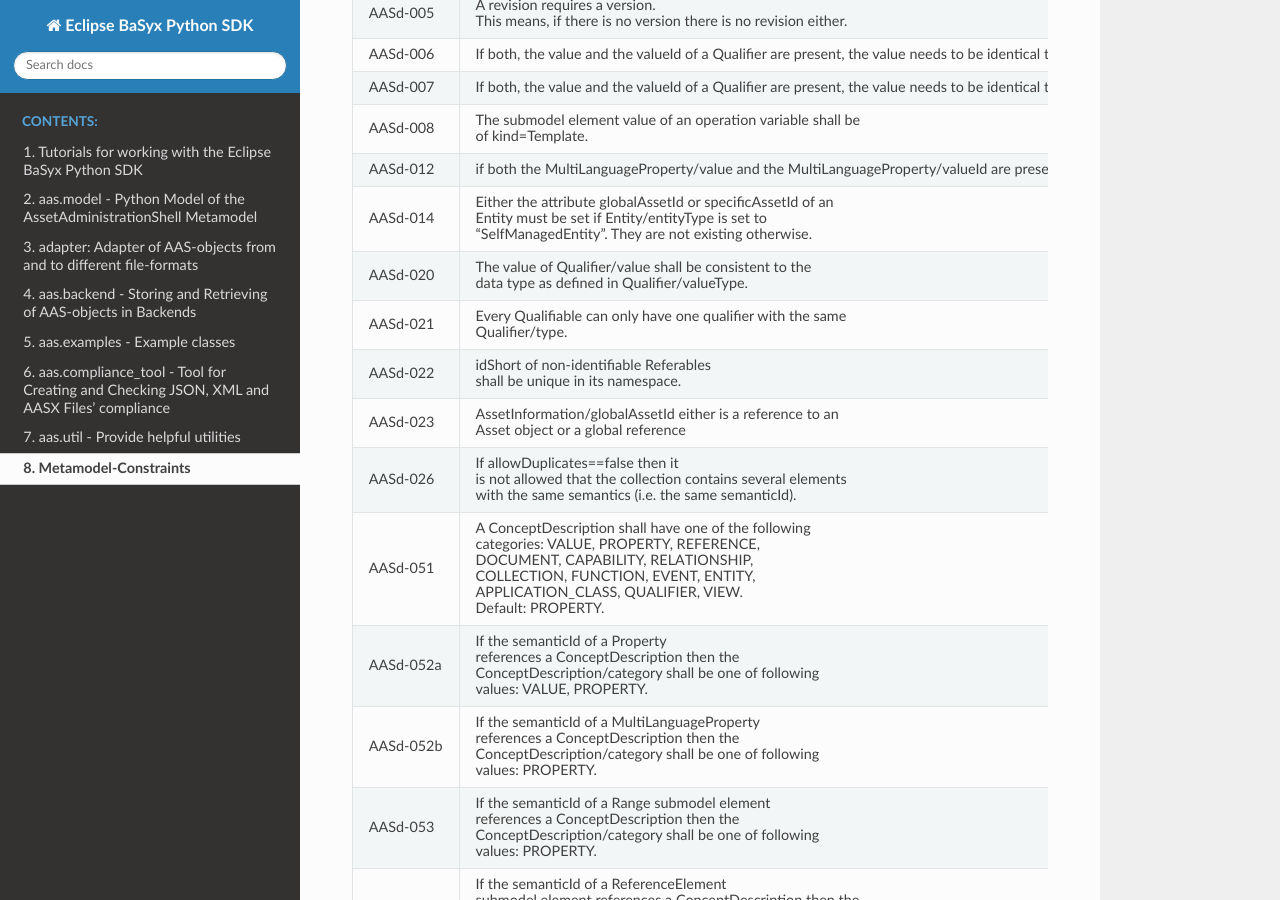
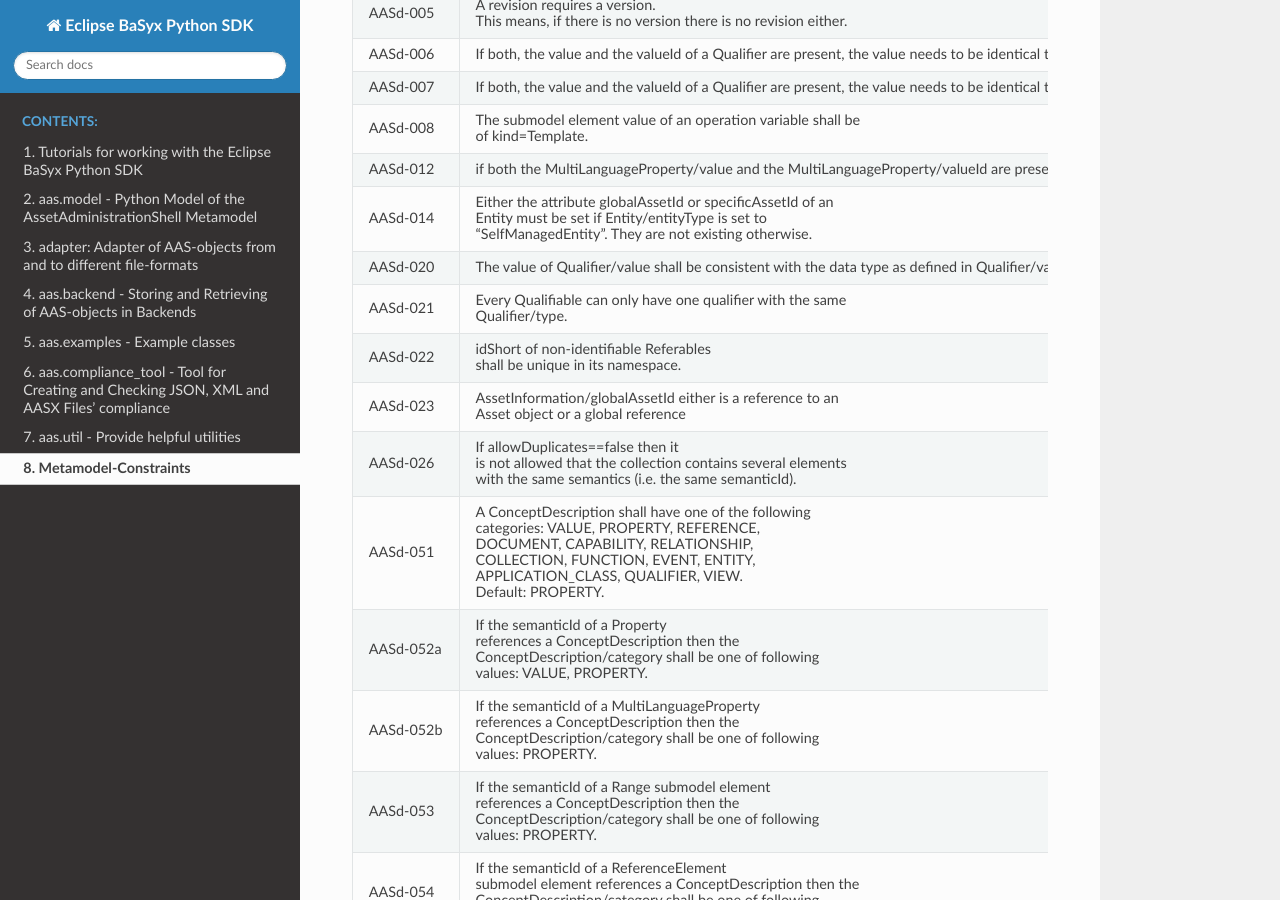
Before and after one commit to eclipse-basyx/basyx-python-sdk, a Sphinx documentation site: the page built from docs/source/constraints.rst, in a window 1280 px wide and 900 px high, scrolled down 551 px. Built offline with Sphinx 7.4.7 and the Read the Docs theme 2.0.0, drawn with Linux system fonts in a browser that asks for light colours.

Commit message:
Reformulate: AASd-020
Constraint was not implemented in docs of `base.Qualifier`

Changed status in `constraints.rst` to `done`

```diff
--- a/docs/source/constraints.rst
+++ b/docs/source/constraints.rst
@@ -61,11 +61,9 @@ AASd-014    Either the attribute globalAssetId  ✅
 
             “SelfManagedEntity”.
             They are not existing otherwise.
-AASd-020    The value of Qualifier/value        tbd
-            shall be consistent to the
-
-            data type as defined in
-            Qualifier/valueType.
+AASd-020    The value of Qualifier/value shall  ✅
+            be consistent with the data type
+            as defined in Qualifier/valueType.
 AASd-021    Every Qualifiable can only have     WIP    postponed
             one qualifier with the same
 
```
Also changed, not shown: 1 other file.
